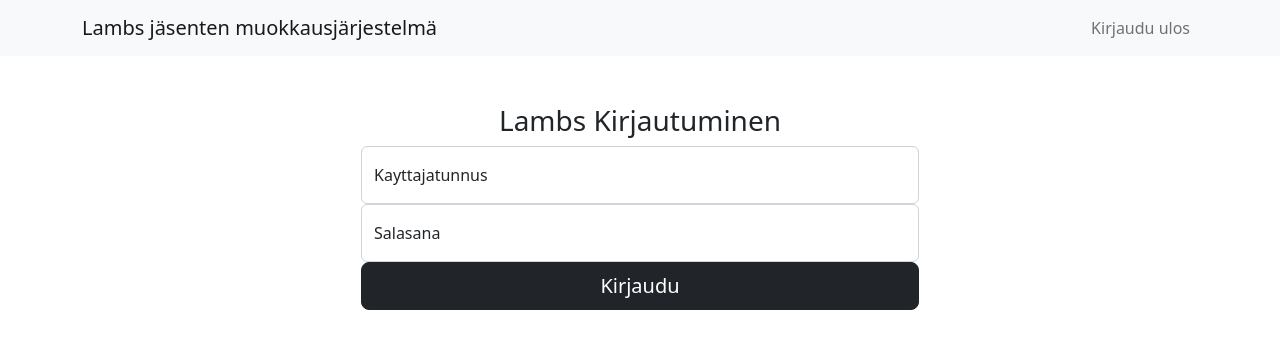
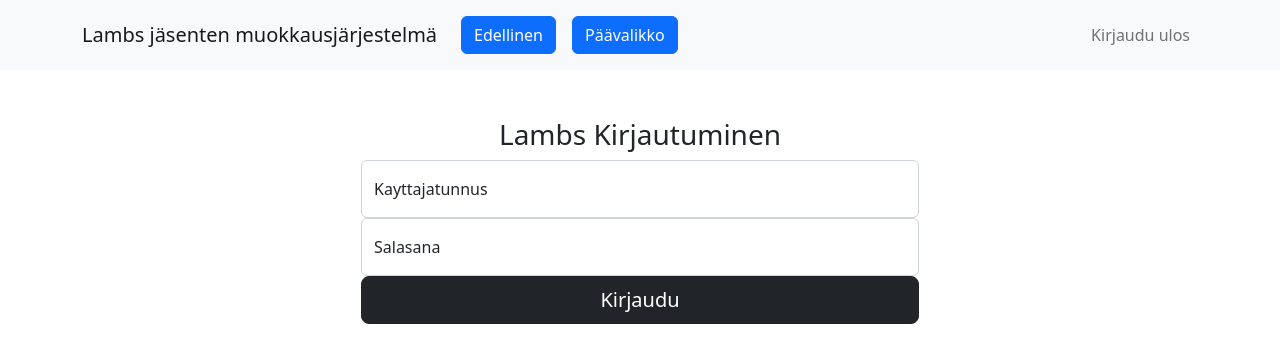
Before and after one commit to Fullstackteh/Lambs, a PHP site: page /backend/index.php in a window 1280 px wide. Shown: the top 363 px of the page. Run offline with PHP 8.4, Linux system fonts and the light colour scheme.

Commit message:
Add files via upload

```diff
--- a/lambs projekti/backend/includes/header.php
+++ b/lambs projekti/backend/includes/header.php
@@ -27,6 +27,9 @@
 <nav class="navbar navbar-expand-lg bg-light">
   <div class="container">
     <a class="navbar-brand" href="#">Lambs jäsenten muokkausjärjestelmä</a>
+    <a href="javascript:history.back()" class="btn btn-primary m-2">Edellinen</a>
+    <a href="index.php" class="btn btn-primary m-2">Päävalikko</a>
+
     <button class="navbar-toggler" type="button" data-bs-toggle="collapse" data-bs-target="#navbarSupportedContent" aria-controls="navbarSupportedContent" aria-expanded="false" aria-label="Toggle navigation">
       <span class="navbar-toggler-icon"></span>
     </button>
```
